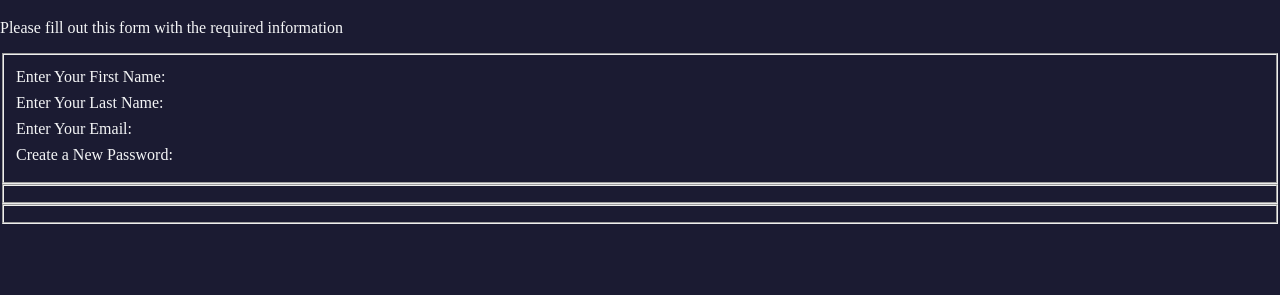
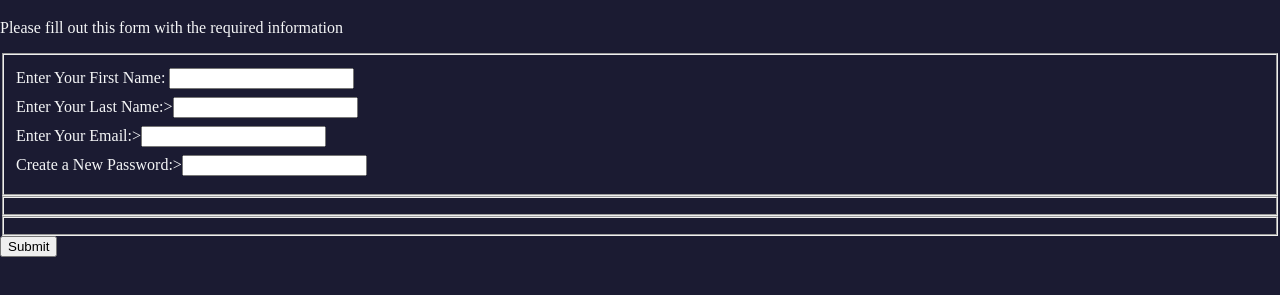
Before and after one commit to Yinkusadel/04-fcc-registration-form, a website: page index.html in a window 1280 px wide. Shown: the part 61-356 px from the top of the page. Drawn offline with Linux system fonts and the light colour scheme.

Commit message:
add complete solution to registrationform

```diff
--- a/index.html
+++ b/index.html
@@ -11,10 +11,10 @@
       <p>Please fill out this form with the required information</p>
       <form action="https://register-demo.freecodecamp.org">
         <fieldset>
-          <label>Enter Your First Name:</label>
-          <label>Enter Your Last Name:</label>
-          <label>Enter Your Email:</label>
-          <label>Create a New Password:</label>
+          <label for="first-name">Enter Your First Name: <input id="first-name" type="text" /></label>
+          <label for="last-name"> Enter Your Last Name:><input id="last-name" type="text" /></label>
+          <label for="email"> Enter Your Email:><input id="email" type="email"/></label>
+          <label for="new-password"> Create a New Password:><input id="new-password" type="password"/></label>
 
         </fieldset>
 
@@ -27,6 +27,7 @@
          <fieldset>
 
         </fieldset>
+        <input type="submit" value="Submit" />
 
 
 
```
